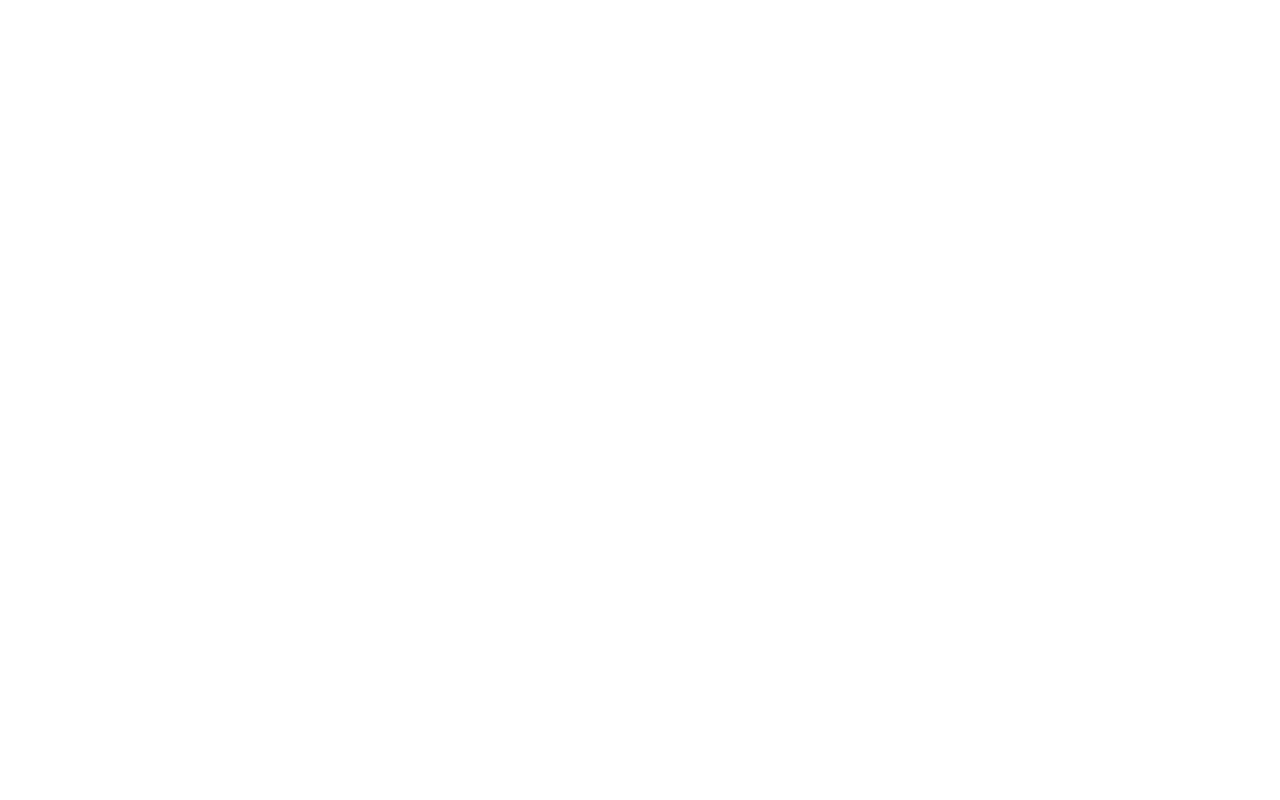
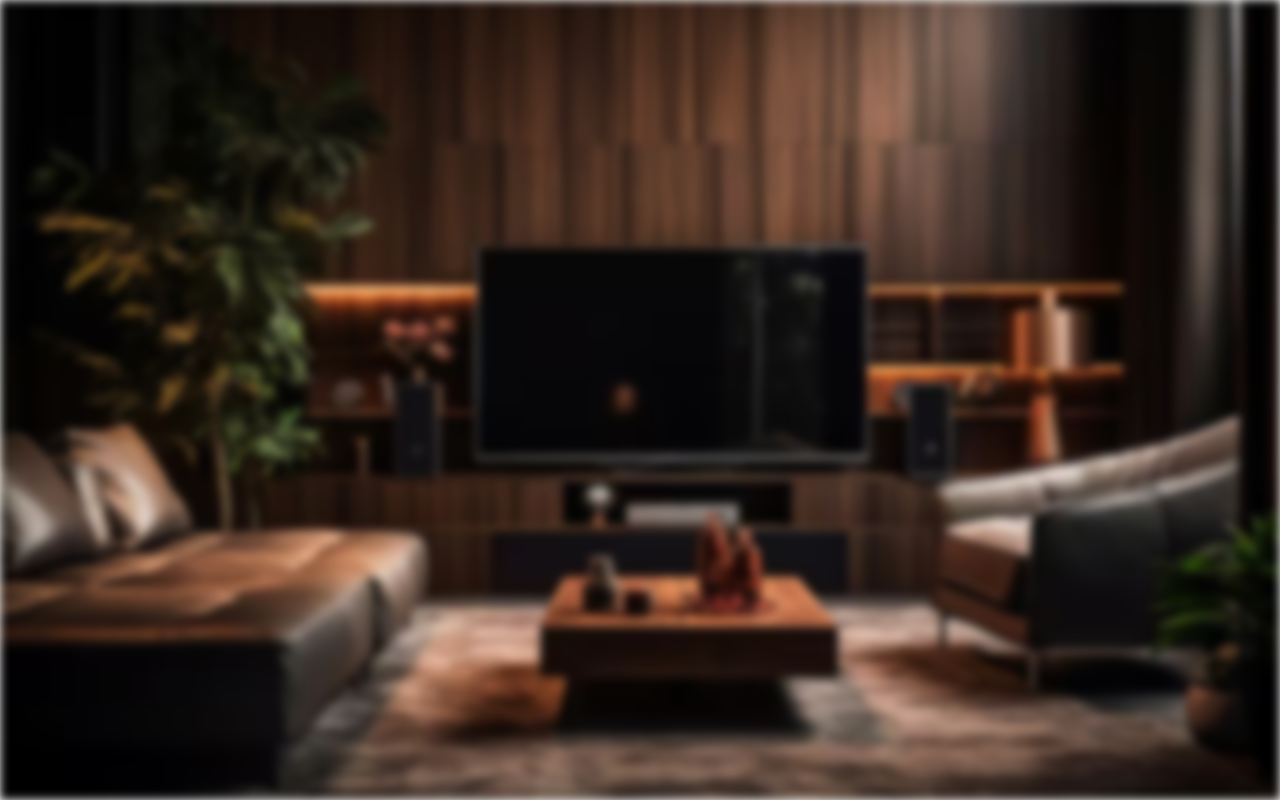
Before and after one commit to TannerGarner/NetflixHomepageTailwind, a website: page index.html in a window 1280 px wide. Drawn offline with Linux system fonts and the light colour scheme.

Commit message:
Add basic setup | index.html | tailwind.config.js and package.json etc | images | gitignore | styles.scss

```diff
--- a/index.html
+++ b/index.html
@@ -4,8 +4,13 @@
     <meta charset="UTF-8">
     <meta name="viewport" content="width=device-width, initial-scale=1.0">
     <title>Netflix Homepage (Tailwind Project)</title>
+    <link rel="stylesheet" href="styles.css">
+    <script src="https://kit.fontawesome.com/64444e88c9.js" crossorigin="anonymous"></script>
 </head>
 <body>
-
+    <div class="customContainer">
+        <div class="iconNav"></div>
+        <div class="main"></div>
+    </div>
 </body>
 </html>
--- /dev/null
+++ b/input.css
@@ -0,0 +1,3 @@
+@tailwind base;
+@tailwind components;
+@tailwind utilities;
--- /dev/null
+++ b/package.json
@@ -0,0 +1,5 @@
+{
+  "devDependencies": {
+    "tailwindcss": "^3.4.10"
+  }
+}
--- /dev/null
+++ b/styles.scss
@@ -0,0 +1,16 @@
+@use "output";
+
+html, body{
+    width: 100%;
+    height: 100%;
+}
+
+.customContainer{
+    width: 100%;
+    height: 100%;
+    background-image: url(./images/background-option-2.jpeg);
+    background-size: cover;
+    background-position: center;
+    filter: blur(5px);
+    display: flex;
+}
--- /dev/null
+++ b/tailwind.config.js
@@ -0,0 +1,8 @@
+/** @type {import('tailwindcss').Config} */
+module.exports = {
+  content: ["./*.{html,js}"],
+  theme: {
+    extend: {},
+  },
+  plugins: [],
+}
```
Also changed, not shown: output.css (added), styles.css (added), 3 other files.
